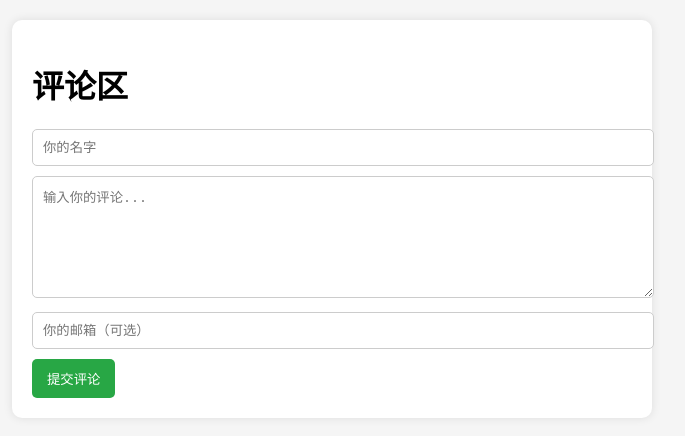
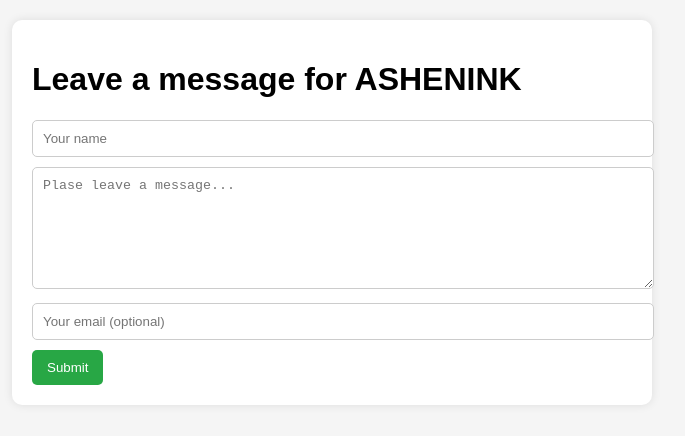
Before and after one commit to aoshendev/aoshendev.github.io, a plain HTML site: page index.html in a window 1280 px wide. Shown: the whole page, without its empty margins (308-993 px from the left). Drawn offline with Linux system fonts and the light colour scheme.

Commit message:
update the texts

```diff
--- a/index.html
+++ b/index.html
@@ -3,7 +3,7 @@
 <head>
     <meta charset="UTF-8">
     <meta name="viewport" content="width=device-width, initial-scale=1.0">
-    <title>评论系统</title>
+    <title>Comment</title>
     <style>
         body {
             font-family: Arial, sans-serif;
@@ -60,24 +60,24 @@
             emailjs.sendForm('service_x34l2bu', 'template_gqlz8xg', '#comment-form')
                 .then(function(response) {
                     // 成功回调
-                    alert('评论已成功发送!');
+                    alert('Your message is sent sucessfully!');
                 }, function(error) {
                     // 失败回调
-                    console.error('邮件发送失败:', error); // 打印详细错误信息到控制台
-                    alert('发送失败，请稍后再试。');
+                    console.error('Fail to send the message:', error); // 打印详细错误信息到控制台
+                    alert('Error occurred, please try again later');
                 });
         }
     </script>
 </head>
 <body>
     <div class="comment-system">
-        <h1>评论区</h1>
+        <h1>Leave a message for ASHENINK</h1>
         <form id="comment-form" onsubmit="sendEmail(event)">
             <!-- 表单中的名称和模板变量保持一致 -->
-            <input type="text" name="from_name" placeholder="你的名字" required />
-            <textarea name="message" placeholder="输入你的评论..." required></textarea>
-            <input type="email" name="reply_to" placeholder="你的邮箱（可选）" />
-            <button type="submit">提交评论</button>
+            <input type="text" name="from_name" placeholder="Your name" required />
+            <textarea name="message" placeholder="Plase leave a message..." required></textarea>
+            <input type="email" name="reply_to" placeholder="Your email (optional)" />
+            <button type="submit">Submit</button>
         </form>
     </div>
 </body>
```
